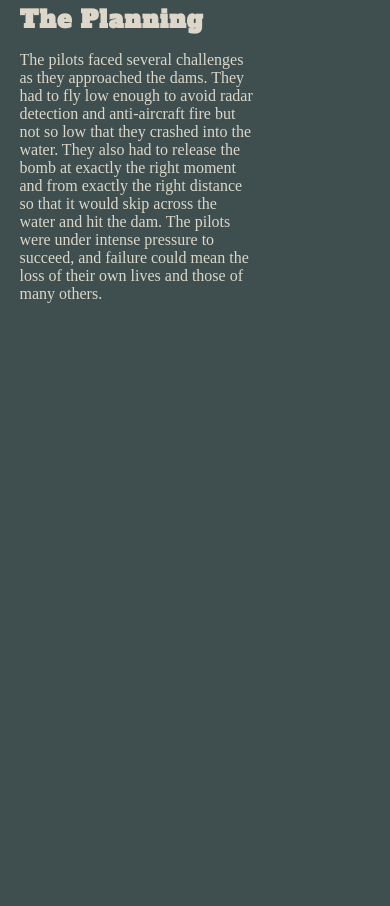
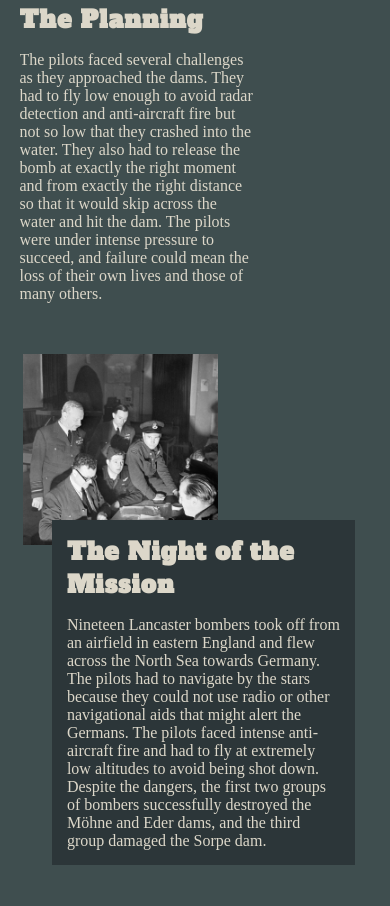
Before and after one commit to christiangoran/the-dam-busters, a plain HTML site: page index.html in a window 390 px wide. Shown: the part 2697-3603 px from the top of the page. Before the commit the page ends 3012 px from the top, so only its background shows below. Drawn offline with Linux system fonts and the light colour scheme; a web font is replaced by a local one.

Commit message:
Add Night of the Mission section plus css styles and screen size responsiveness

```diff
--- a/assets/css/style.css
+++ b/assets/css/style.css
@@ -10,6 +10,11 @@
         font-family: 'Gentium Book Basic', serif;
         background-color: #3F4E4F;
         font-weight: 300;
+    }
+
+    section {
+        height: 100vh;
+        scroll-snap-align: start;
     }
 
 
@@ -201,6 +206,34 @@
 
     }
 
+/* The Planning Section */
+
+    #mission-section {
+        height: 70vh;
+        width: 100%;
+        position: relative;
+        color: #DCD7C9;
+        overflow: hidden;
+    }
+
+    #mission-section-div {
+        background-image: url(../images/control_room.jpg);
+        background-repeat: no-repeat;
+        width: 50%;
+        height: 50vh;
+        background-size: contain;
+        margin: 9% 27%;
+    }
+
+    #mission-section-text {
+        background-color: #2C3639;
+        padding: 15px;
+        position: absolute;
+        width: 30%;
+        bottom: 15%;
+        right: 15%;
+
+    }
 
 
 
@@ -375,4 +408,52 @@
 
     }
 
+       /* Media query 800px - The Night of The Mission Section*/
+
+       #mission-section {
+        height: 75vh;
+    }
+
+    #mission-section-div {
+        background-image: url(../images/control_room.jpg);
+        background-size: contain;
+        background-repeat: no-repeat;
+        background-attachment: inherit;
+    }
+
+    #mission-section-text {
+        margin: auto;
+        width:60%;
+
+    }
+
+    /* Media query 800px - The Planning Section */
+
+    #mission-section {
+        height: 70vh;
+        width: 100%;
+        position: relative;
+        color: #DCD7C9;
+        overflow: hidden;
+    }
+
+    #mission-section-div {
+        background-image: url(../images/control_room.jpg);
+        background-repeat: no-repeat;
+        width: 50%;
+        height: 50vh;
+        background-size: contain;
+        margin: 10% 6%;
+    }
+
+    #mission-section-text {
+        background-color: #2C3639;
+        padding: 15px;
+        position: absolute;
+        width: 70%;
+        bottom: 7%;
+        right: 9%;
+
+    }
+
 }
--- a/index.html
+++ b/index.html
@@ -154,6 +154,26 @@
     </section>
 
 
+    <!-- The Night of the Mission Section  -->
+
+     <section id="mission-section">
+
+        <div id="mission-section-div">
+
+            <div id="mission-section-text">
+                <h2>The Night of the Mission</h2>
+                <p>
+                    Nineteen Lancaster bombers took off from an airfield in eastern England and flew across the North Sea towards Germany. The pilots had to navigate by
+                    the stars because they could not use radio or other navigational aids that might alert the Germans. The pilots faced intense anti-aircraft fire and
+                    had to fly at extremely low altitudes to avoid being shot down. Despite the dangers, the first two groups of bombers successfully destroyed the Möhne
+                    and Eder dams, and the third group damaged the Sorpe dam.
+                 </p>
+             </div>
+
+         </div>
+
+     </section>
+
 
 
 
```
Also changed, not shown: assets/images/control_room.jpg (added).
